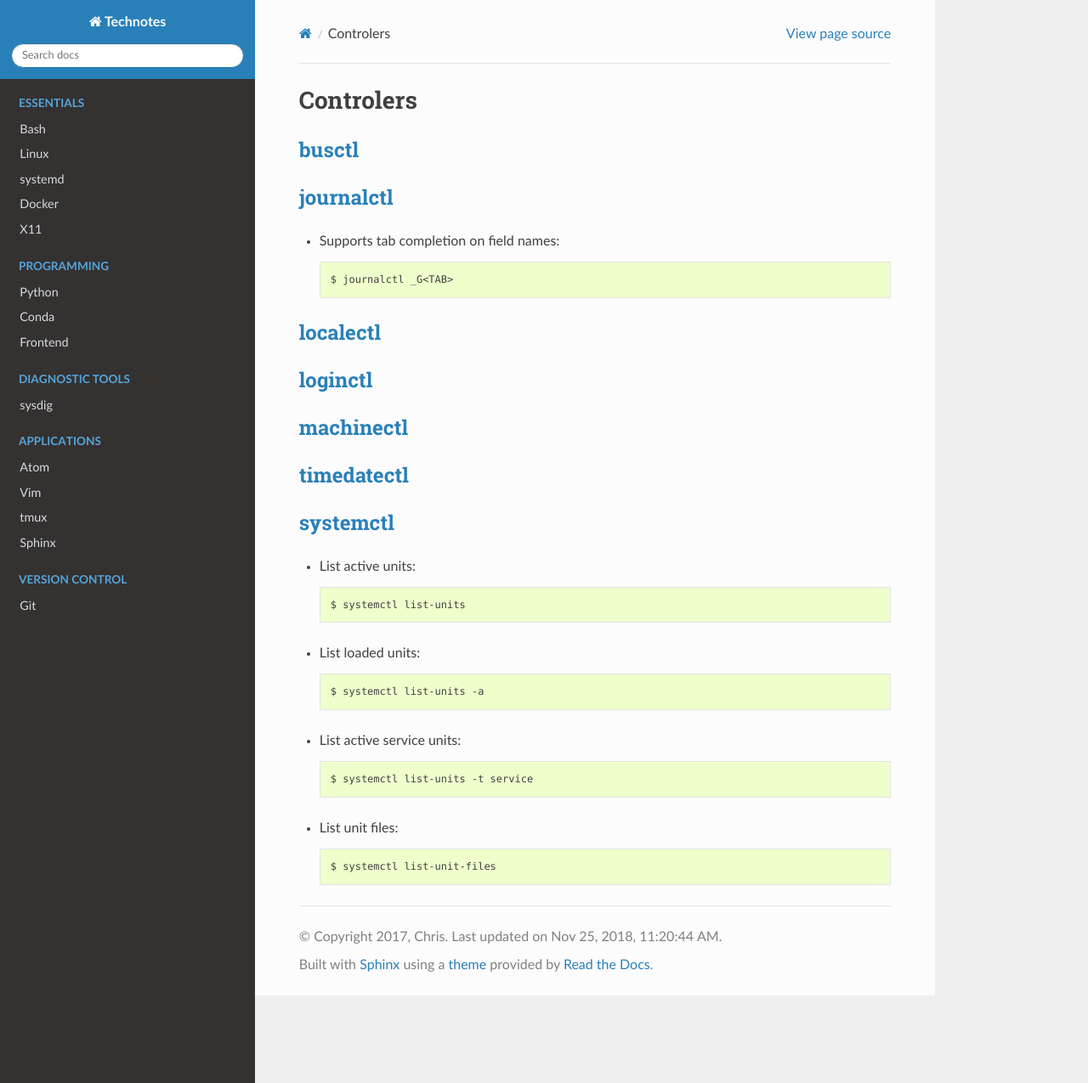
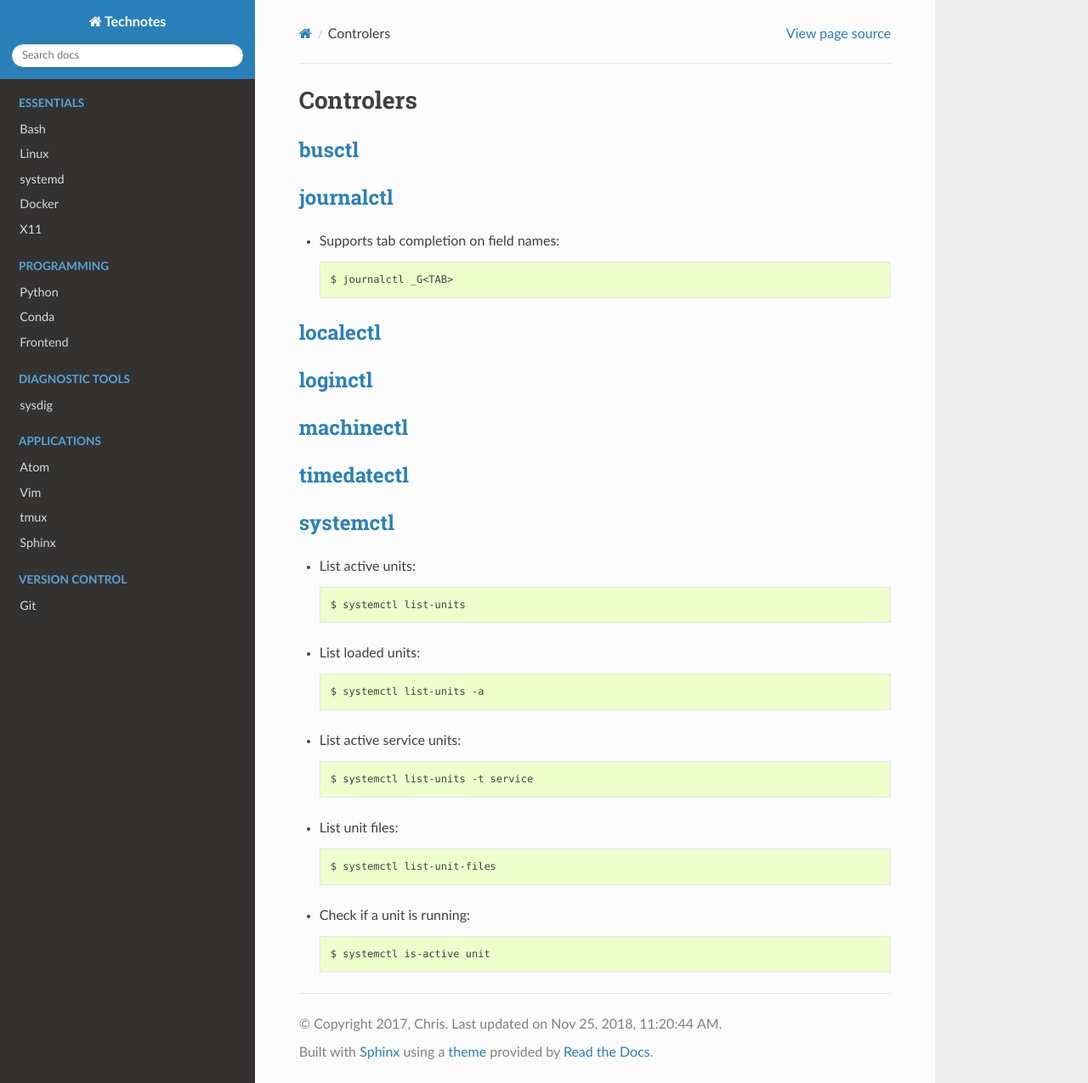
Before and after one commit to heterotopian/technotes, a Sphinx documentation site: the page built from source/systemd/controller.rst, in a window 1280 px wide and 1275 px high. Shown: the whole window at 85% size. Built offline with Sphinx 7.4.7 and the Read the Docs theme 2.0.0, drawn with Linux system fonts in a browser that asks for light colours.

Commit message:
Add systemctl is-active example

```diff
--- a/source/systemd/controller.rst
+++ b/source/systemd/controller.rst
@@ -49,3 +49,7 @@ Controlers
 - List unit files::
 
     $ systemctl list-unit-files
+
+- Check if a unit is running::
+
+    $ systemctl is-active unit
```
